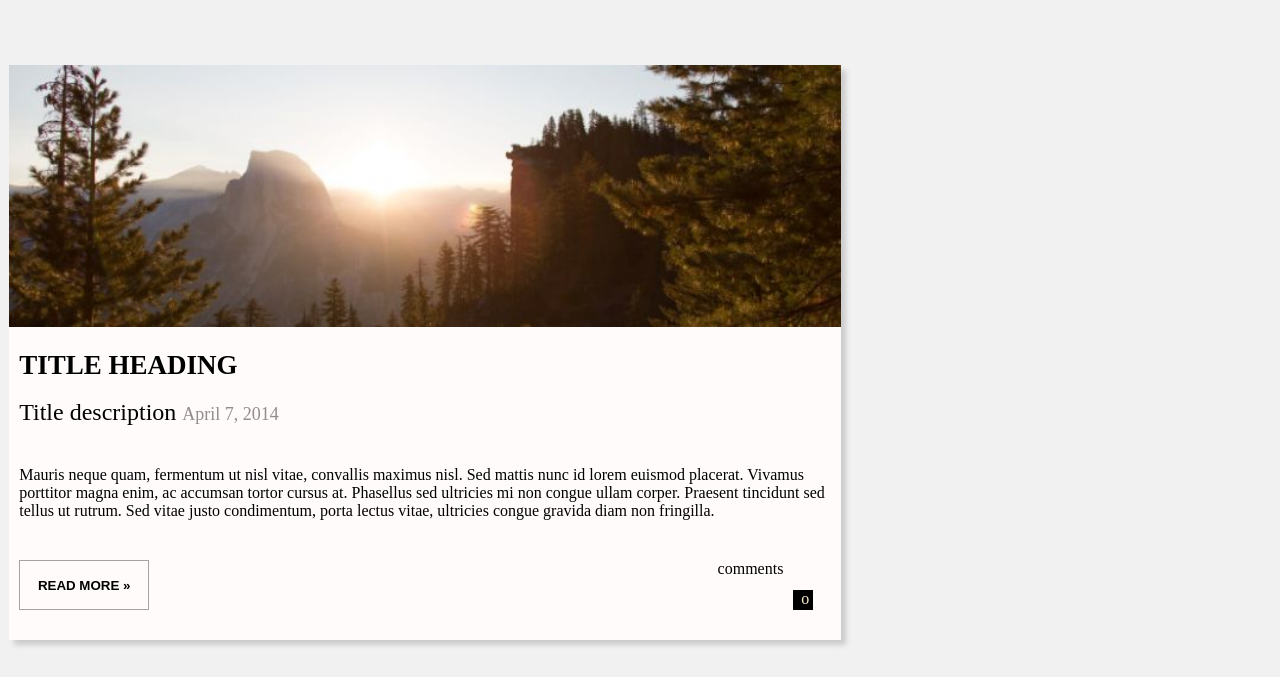
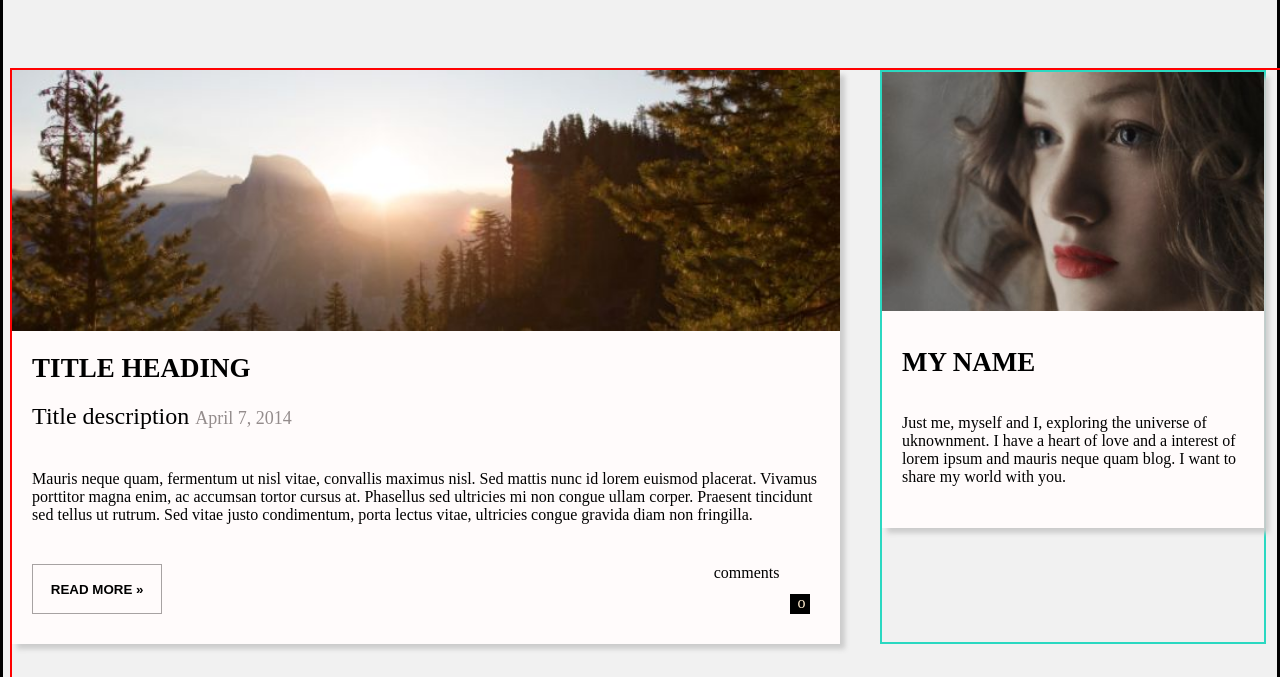
Before and after one commit to Mehrnaz-hmt/Sixth-series-exercises, a plain HTML site: page Question 3/index.html in a window 1280 px wide. Shown: the part 138-815 px from the top of the page. Drawn offline with Linux system fonts and the light colour scheme.

Commit message:
avatar-box part

```diff
--- a/Question 3/assets/question-3.css
+++ b/Question 3/assets/question-3.css
@@ -22,6 +22,7 @@ body {
  padding-top: 2%;
  flex-direction: column;
  align-items: center;
+ border: 3px black solid ;
 
 }
 
@@ -50,8 +51,21 @@ p {
     padding-right: 20px;
     flex-direction: row;
    justify-content: space-between;
+  border: 2px red solid;
 
-
+}
+.cont2 {
+    margin-top: 0;
+    margin-left: 3%;
+    display:flex;
+    flex-direction: column;
+    flex-wrap: wrap;
+    width: 30%;
+    height: auto;
+    margin-right: 20px;
+    flex-direction: row;
+   justify-content: space-between;
+  border: 2px rgb(42, 216, 193) solid;
 }
 .woods-box {
     width:65%;
@@ -60,8 +74,8 @@ p {
     box-shadow: 5px 5px 5px #CCCCCC;
     }
 .woods-box-under-img {
-    padding-left: 10px;
-    padding-right: 10px;
+    padding-left: 20px;
+    padding-right: 20px;
 }
 
 .woods-img {
@@ -118,7 +132,62 @@ margin-bottom: 40px;
     padding-right:8px;
     text-align: center;
 }
-/* ___________________________________________________________________________________ */
+/* _____________________________________Avatar__________________________________________ */
+.avatar-box {
+    width: 100%;
+    height: 80%;
+    background-color:#FFFBFB ;
+    display: flex;
+    flex-direction: column;
+    margin-right:30px;
+    box-shadow: 5px 5px 5px #CCCCCC;
+}
+.avatar-box-under-img {
+    padding-left: 20px;
+    padding-right: 20px;
+}
+.my-name {
+    font-size: 27px;
+}
+/* ____________________________Popular posts__________________________________________ */
+/* .popular-posts-box {
+    width: 20%;
+    height: auto;
+    background-color: #FFFBFB;
+    display: flex;
+    flex-direction: column;
+    align-items: flex-end;
+} */
+
+
+
+
+
+
+
+
+
+
+
+
+
+
+
+
+
+
+
+
+
+
+
+
+
+
+
+
+
+/* ___________________________Bridge box______________________________________________ */
 .bridge-box {
     display: flex;
     flex-direction: column;
@@ -130,8 +199,8 @@ margin-bottom: 40px;
     margin-bottom: 6%;
 }
 .bridge-box-under-img {
-    padding-left: 10px;
-    padding-right: 10px;
+    padding-left: 20px;
+    padding-right: 20px;
 }
 .bridge-box-img {
 width: 100%;
--- a/Question 3/index.html
+++ b/Question 3/index.html
@@ -44,7 +44,21 @@
                     </div>
                 </div>
             </div>
+            <div class="cont2">
+                <div class="avatar-box">
+                    <img src="assets/pictures/avatar_g.jpg" alt="avatar">
+                    <div class="avatar-box-under-img">
+                        <h4 class="my-name">
+                            <b>MY NAME</b>
+                        </h4>
+                        <p>
+                            Just me, myself and I, exploring the universe of uknownment. I have a heart of love and a interest of lorem ipsum and mauris neque quam blog. I want to share my world with you.
+                        </p>
+                    </div>
+                </div>
+            </div>
 
+<!-- ____________________________bridge-box__________________________________________-->
             <div class="bridge-box">
                 <img class="bridge-box-img" src="assets/pictures/bridge.jpg" alt="bridge">
                 <div class="bridge-box-under-img">
@@ -66,6 +80,8 @@
                 </div>
             </div>
         </div>
+
+    <!-- ____________________________Footer__________________________________________-->
         <footer class="footer">
             <button class="previous">Previous</button>
             <button class="next">Next</button>
@@ -74,7 +90,7 @@
                <a href="#">w3.css</a>
            </p>
         </footer>
-
+    <!-- __________________________End Footer______________________________________-->
      </div>
 </body>
 </html>
```
Also changed, not shown: Question 3/assets/pictures/gondol.jpg (added), Question 3/assets/pictures/rock.jpg (added), Question 3/assets/pictures/skies.jpg (added), Question 3/assets/pictures/workshop.jpg (added).
